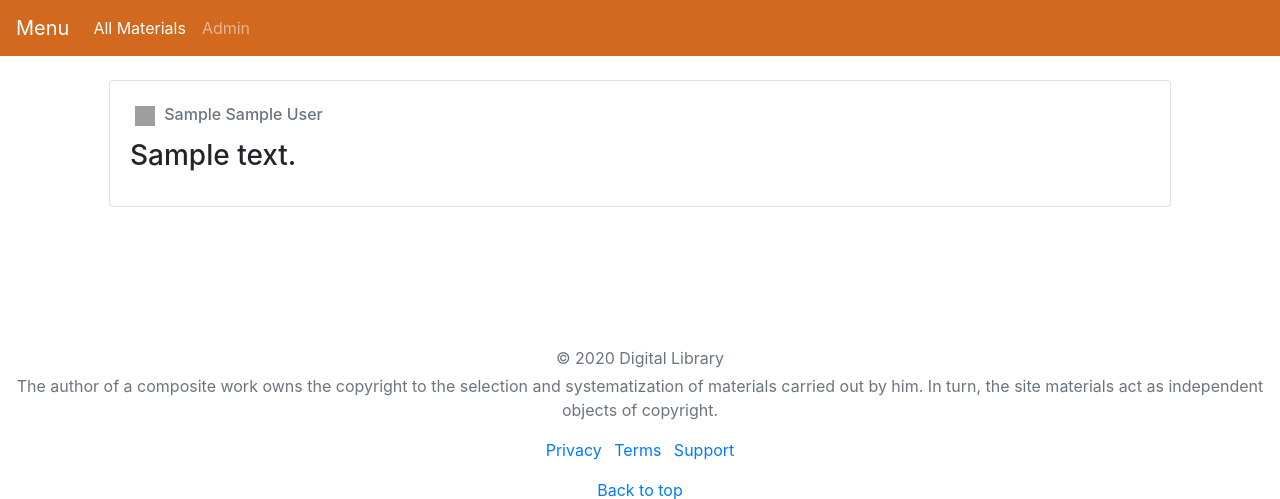
After one commit to PurplePegasuss/Digital-Library-BS19-06, a Flask app: page /material/1/comment_section in a window 1280 px wide. The commit adds this page. Shown: the top 499 px of the page. Run offline with Flask 2, Linux system fonts and the light colour scheme; tables that the repository leaves empty hold one stand-in row (values such as "Sample post"); grey boxes are pictures that could not be loaded.

Commit message:
Comments added

```diff
--- a/digital_library/views/templates/_page.html
+++ b/digital_library/views/templates/_page.html
@@ -5,13 +5,17 @@
         {%  block style %}
             <style>
                 .bg-moodle {
-                     background-color: #d2691e;
-                     color: white;
+                    background-color: #d2691e;
+                    color: white;
+                    text-decoration: None;
                 }
-                .button {
-                    background-color: #d2691e;
+                .bg-moodle:hover{
+                    color:white;
+                    text-decoration: None;
+                }
+                .button{
+                    color:white;
                     border: none;
-                    color: white;
                     display: inline-block;
                     padding: 6px 6px;
                     text-align: center;
@@ -21,8 +25,28 @@
                     border-radius: 8px;
                     margin: 5px 5px;
                 }
+                .button:link{
+                    background-color: #d2691e;
+                    color:white;
+                    text-decoration: none;
+                }
+                .button:hover{
+                    background-color: #e2691e;
+                    color:white;
+                    text-decoration: none;
+                }
+                .button:focus {
+                    background-color: #f2691e;
+                    color:white;
+                    box-shadow: 0 0 0 3px chocolate;
+                }
+                .button:active{
+                    background-color: #e2691e;
+                    color:white;
+                    text-decoration: none;
+                }
                 hr.hr {
-                    border-top: 2px solid #d2691e;
+                    border-top: 2px solid gray;
                 }
 
             </style>
--- /dev/null
+++ b/digital_library/views/templates/comment_section.html
@@ -0,0 +1,27 @@
+{% extends '_page.html' %}
+{% block content %}
+    <div class="container">
+        <div class="row">
+
+        </div>
+        <div class="row">
+            {% for comment in comments %}
+                <div class="col-12 mb-4">
+                    <div class="card h-75 m-4">
+                        <div class="card-body">
+                            {% if comment.author %}
+                                <p class = "h6 text-secondary">
+                                    <img src="#" alt="User"height="20" width="20" vspace="5" hspace="5"/>
+                                    {{ comment.author.FullName }}
+                                </p>
+                            {% endif %}
+                            {% if comment.Text %}
+                                <p class="h3">{{comment.Text}}</p>
+                            {% endif %}
+                        </div>
+                    </div>
+                </div>
+            {% endfor %}
+        </div>
+    </div>
+{% endblock %}
--- a/digital_library/views/templates/index.html
+++ b/digital_library/views/templates/index.html
@@ -21,9 +21,9 @@
                     {% endif %}
                     {% if item.Title %}
                         <strong>
-                            <h1 class="card-title">
+                            <h2 class="card-title">
                                 <a class="text-dark" href={{ url_for('index.material_overview', material_id = item.id) }}>{{ item.Title }}</a>
-                            </h1>
+                            </h2>
                         </strong>
                     {% endif %}
                     {% if item.tags|length > 0 %}
@@ -43,7 +43,7 @@
                         </small>
                     {% endif %}
                     {%  if item.Description %}
-                        <p class="h3">{{ item.Description }}</p>
+                        <p class="h4">{{ item.Description }}</p>
                     {% endif %}
                 </div>
                 <div class="card-footer">
--- a/digital_library/views/templates/material.html
+++ b/digital_library/views/templates/material.html
@@ -29,6 +29,9 @@
                         </div>
                 </div>
             </div>
+            <div class="footer">
+                    <a class="badge badge-pill bg-moodle" href={{url_for('index.material_comment_section', material_id = material.id)}}>Comment section</a>
+            </div>
         </div>
     </div>
 {% endblock %}
```
